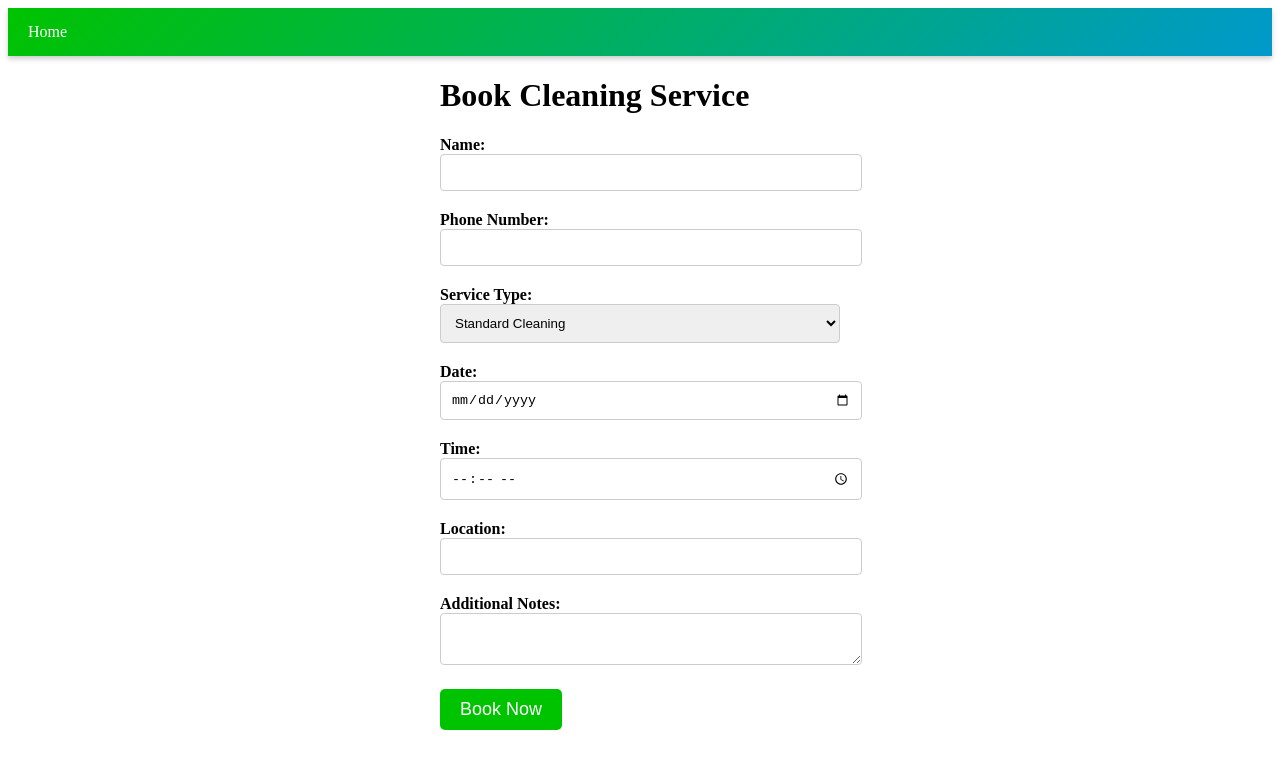
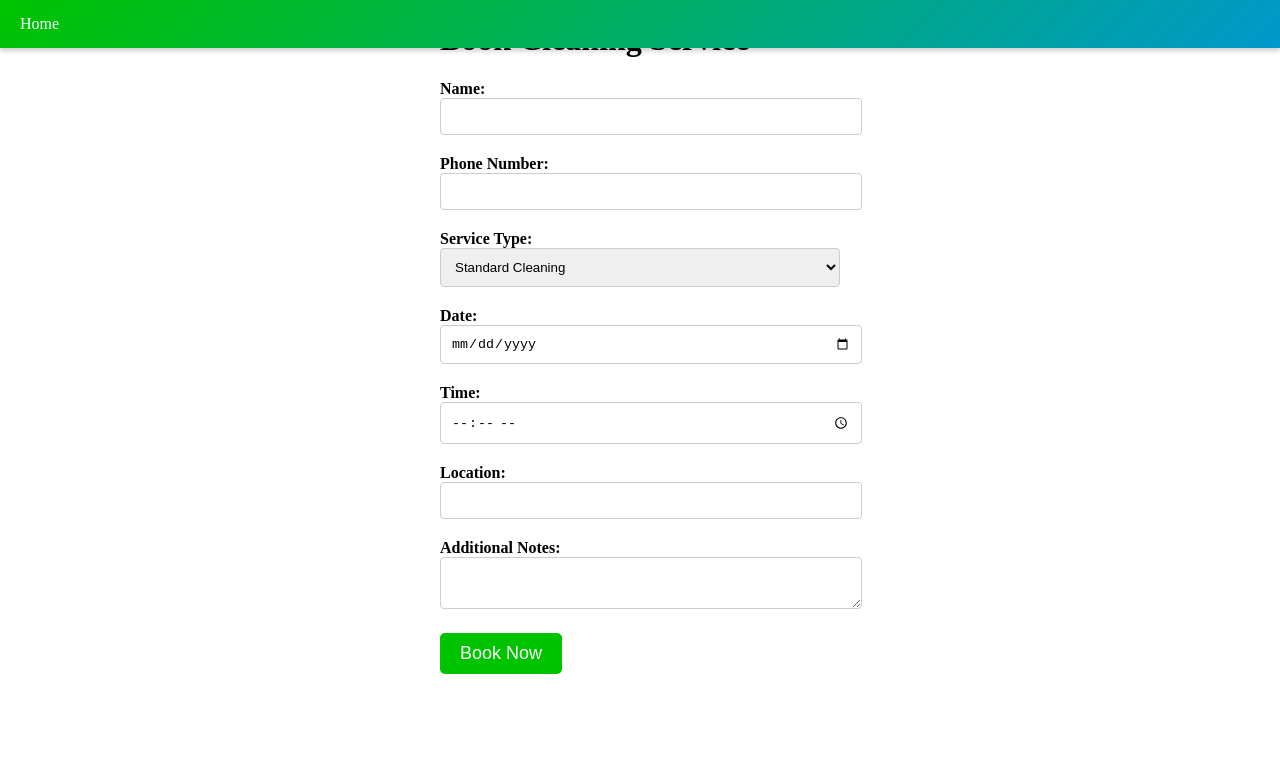
Before and after one commit to atom4real/FE-Line-cleaning-service, a Nuxt app: page /bookingPage in a window 1280 px wide. Shown: the top 768 px of the page. Built offline with nearby package versions, Linux system fonts and the light colour scheme.

Commit message:
update navbar

```diff
--- a/layouts/default.vue
+++ b/layouts/default.vue
@@ -9,8 +9,9 @@
     </nuxt-link>
   </div>
   <div>
-    <slot />
+
   </div>
+  <slot />
 </template>
 
 <script>
@@ -26,12 +27,35 @@ export default {
 </script>
 
 <style scoped>
-body {
-  display: block !important;
-  margin: 0px !important;
+* {
+	padding: 0;
+	margin: 0;
+	box-sizing: border-box;
+	font-family:'Segoe UI', Tahoma, Geneva, Verdana, sans-serif;
+	font-weight: 400;
+	p{
+		text-align: justify;
+	}
+	body{
+		display: flex;
+		flex-direction: column;
+		height: 100%;
+	}
+	header{
+		flex: 0 0 auto
+	}
+	footer{
+		margin-top: 5%;
+		flex: 0 0 auto
+	}
+
 }
 
 .navbar {
+  position: fixed;
+  top: 0;
+  left: 0;
+  right: 0;
   display: flex;
   justify-content: space-between;
   align-items: center;
@@ -39,6 +63,10 @@ body {
   color: white;
   padding: 15px 20px;
   box-shadow: 0px 3px 5px rgba(0, 0, 0, 0.2);
+}
+
+div[slot] {
+  padding-top: 60px;
 }
 
 .navbar a {
--- a/pages/index.vue
+++ b/pages/index.vue
@@ -1,4 +1,5 @@
 <template>
+  <div class="space-top">
     <h1>Hi! Welcome {{ userStore.userName }}</h1>
     <div v-if="!userStore.userId" class="line-login">
       <h1 class="line-login-title">LINE Login</h1>
@@ -6,13 +7,8 @@
         Login with LINE
       </button>
     </div>
-  <nuxt-link
-    v-if="userStore.userId"
-    to="/bookingPage"
-    class="line-login-button"
-  >
-    <span
-      style="
+    <nuxt-link v-if="userStore.userId" to="/bookingPage" class="line-login-button">
+      <span style="
         background-color: #00c300;
         color: white;
         border: none;
@@ -20,11 +16,11 @@
         font-size: 18px;
         cursor: pointer;
         border-radius: 5px;
-      "
-    >
+      ">
         Book Cleaning Service
       </span>
     </nuxt-link>
+  </div>
 </template>
 
 <script>
@@ -68,9 +64,8 @@ export default {
 </script>
 
 <style scoped>
-body {
-  display: block !important;
-  margin: 0px !important;
+.space-top{
+  margin-top: 4rem;
 }
 .line-login {
   text-align: center;
```
Also changed, not shown: 1 other file (tests, documents, lock files or other folders). Lines whose indentation alone changed are shown as unchanged.
